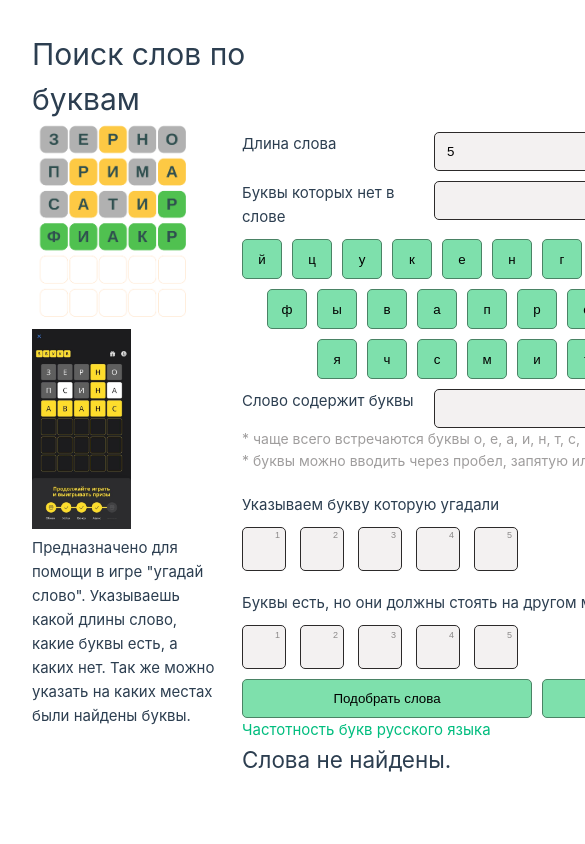
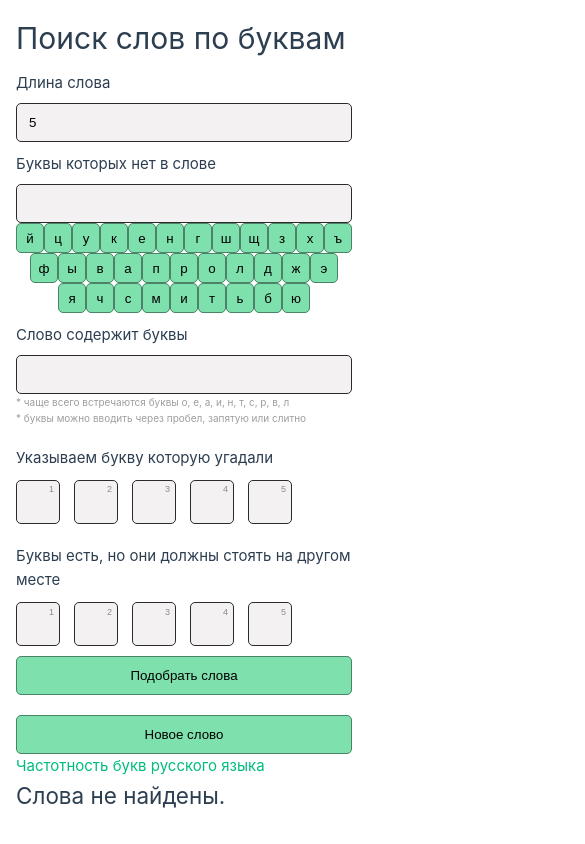
Before and after one commit to k-iluschenko/word_search, a Vue app: page / in a window 390 px wide. Shown: the top 844 px of the page, 585 px wide, since content can reach past the window. Built offline with nearby package versions, Linux system fonts and the light colour scheme.

Commit message:
fix adaptive

```diff
--- a/src/assets/main.css
+++ b/src/assets/main.css
@@ -4,6 +4,10 @@
   max-width: 1280px;
   margin: 0 auto;
   padding: 2rem;
+
+  @media (max-width: 1024px) {
+    padding: 1rem;
+  }
 
   font-weight: normal;
 }
--- a/src/components/TheWelcome.vue
+++ b/src/components/TheWelcome.vue
@@ -1,6 +1,6 @@
 <template>
   <div class="container">
-    <section>
+    <section class="intro">
       <div>
         <img src="@/assets/game.png" alt="example" height="200" />
         <img src="@/assets/example_2.jpg" alt="example" height="200" />
@@ -13,7 +13,7 @@
     </section>
     <section>
       <div class="findWords">
-        <label>
+        <label class="label">
           <span>Длина слова</span>
           <input v-model="length" />
         </label>
@@ -141,7 +141,7 @@
 
   // Добавляем символы в positive input
   const addChart = (letter: string) => {
-    const letters = positiveLetters.value + letter
+    const letters = positiveLetters.value + letter.toLowerCase()
     const uniqueChart = new Set(letters)
     positiveLetters.value = Array.from(uniqueChart).join('')
   }
@@ -186,11 +186,13 @@
   const byPosition = (lettersList: Ref<string[]>, type: 'positive' | 'negative') => {
     if (!lettersList.value.join('')) return wordsList.value
     let fword = [...wordsList.value]
-    lettersList.value.forEach((c, i) => {
-      fword = fword.filter((w) => {
-        return type === 'positive' ? !c || w[i] === c : !c || !c.includes(w[i])
+    lettersList.value
+      .map((c) => c.toLowerCase())
+      .forEach((c, i) => {
+        fword = fword.filter((w) => {
+          return type === 'positive' ? !c || w[i] === c : !c || !c.includes(w[i])
+        })
       })
-    })
     return fword
   }
 
@@ -210,6 +212,11 @@
     // min-height: 100vh;
     // align-items: center;
     //display: flex;
+
+    @media (max-width: 1024px) {
+      max-width: 1024px;
+      width: auto;
+    }
 
     display: grid;
     grid-template-columns: 1fr 1fr;
@@ -262,6 +269,12 @@
     & label {
       display: flex;
       width: 400px;
+
+      @media (max-width: 1024px) {
+        width: auto;
+        flex-direction: column;
+        gap: 8px;
+      }
     }
 
     & span {
@@ -271,16 +284,26 @@
     & input {
       flex: 1;
       height: 39px;
+      flex-basis: 39px;
     }
 
     & p {
       color: #9f9d9d;
       font-size: 14px;
+
+      @media (max-width: 1024px) {
+        font-size: 10px;
+      }
     }
   }
 
   .button_container {
     display: flex;
+    gap: 10px;
+
+    @media (max-width: 1024px) {
+      flex-direction: column;
+    }
 
     & button {
       width: 100%;
@@ -290,11 +313,12 @@
       background-color: #7ee0ac;
       border: 1px solid #4a8365;
       border-radius: 5px;
-      margin-left: 10px;
+    }
+  }
 
-      &:first-child {
-        margin-left: 0;
-      }
+  .intro {
+    @media (max-width: 1024px) {
+      display: none;
     }
   }
 </style>
--- a/src/components/WKey.vue
+++ b/src/components/WKey.vue
@@ -22,13 +22,19 @@
 <style scoped lang="scss">
   button {
     width: 40px;
-    margin-top: 10px;
+    margin-top: 8px;
     height: 40px;
     place-items: center;
     background-color: #7ee0ac;
     border: 1px solid #4a8365;
     border-radius: 5px;
-    margin-left: 10px;
+    margin-left: 8px;
+
+    @media (max-width: 1024px) {
+      width: 28px;
+      height: 30px;
+      margin: 0;
+    }
 
     &:first-child {
       margin-left: 0;
```
